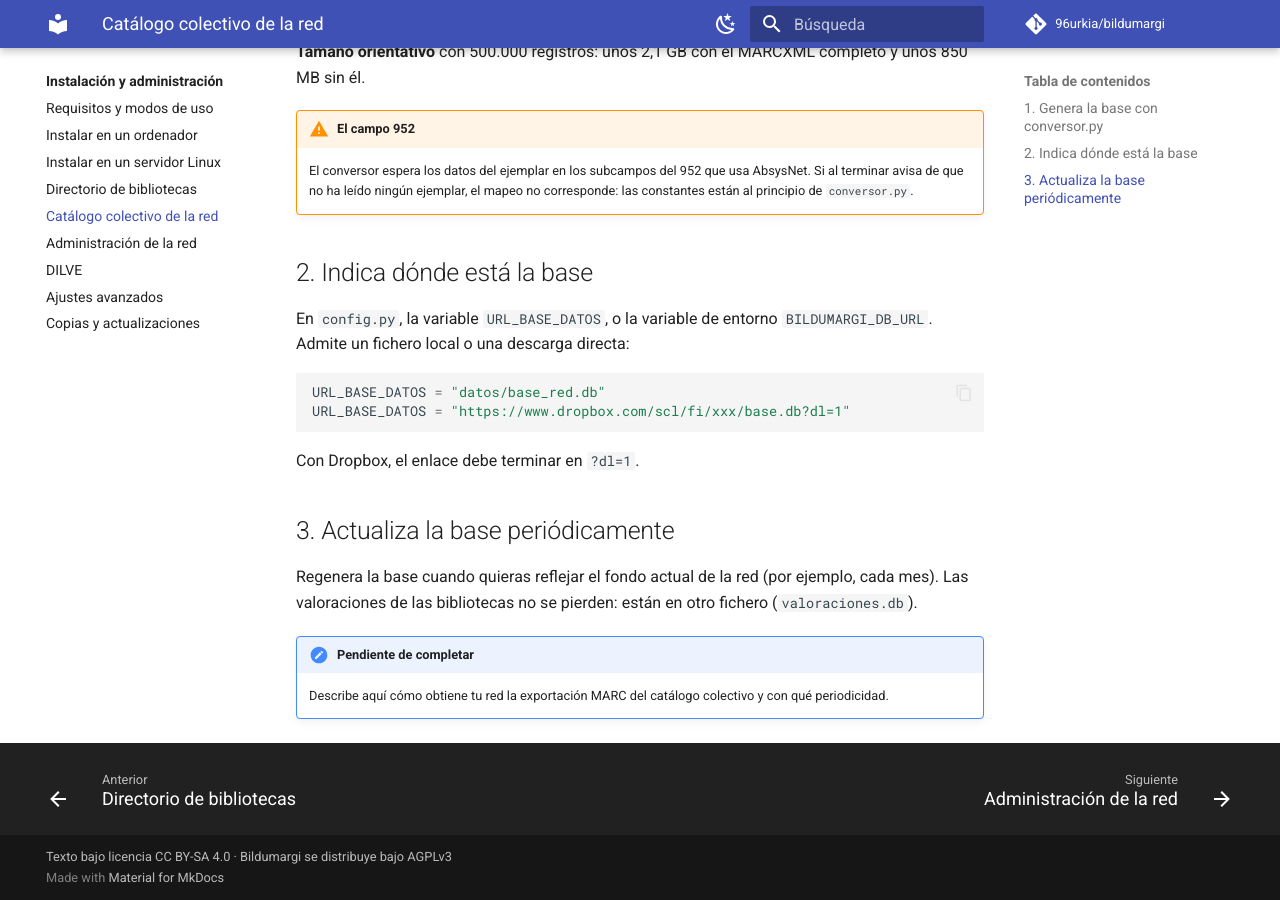
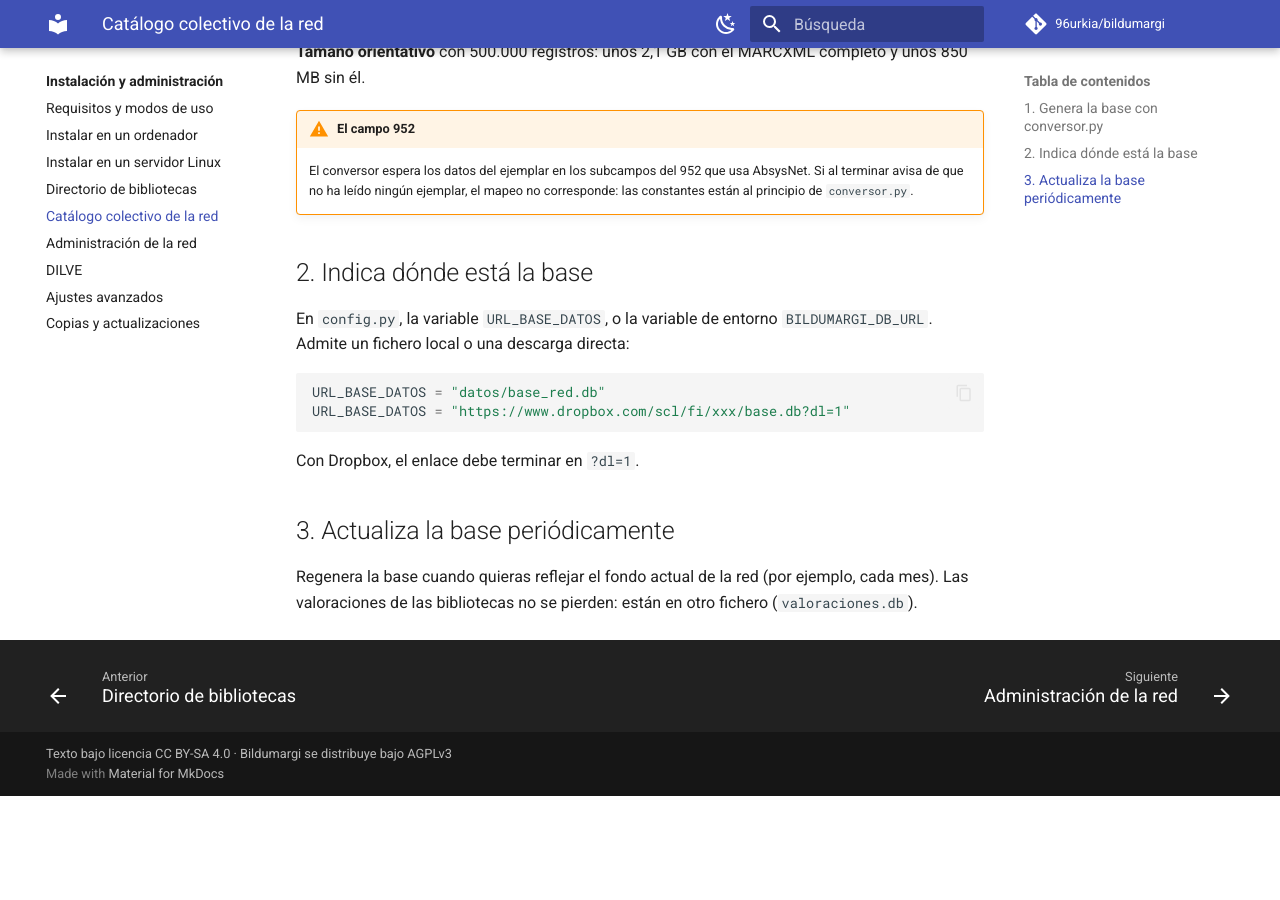
Before and after one commit to 96urkia/bildumargi, an MkDocs documentation site: the page built from docs/administracion/catalogo-red.md, in a window 1280 px wide and 900 px high, scrolled down 797 px. Built offline with MkDocs 1.6.1 and Material for MkDocs 9.7.7, drawn with Linux system fonts in a browser that asks for light colours; comment, search, counter and statistics services are not loaded; after the commit the page ends 1593 px from its top, so only the background shows below that.

Commit message:
Update catalogo-red.md

```diff
--- a/docs/administracion/catalogo-red.md
+++ b/docs/administracion/catalogo-red.md
@@ -49,7 +49,3 @@ Con Dropbox, el enlace debe terminar en `?dl=1`.
 Regenera la base cuando quieras reflejar el fondo actual de la red (por
 ejemplo, cada mes). Las valoraciones de las bibliotecas no se pierden: están
 en otro fichero (`valoraciones.db`).
-
-!!! note "Pendiente de completar"
-    Describe aquí cómo obtiene tu red la exportación MARC del catálogo
-    colectivo y con qué periodicidad.
```
